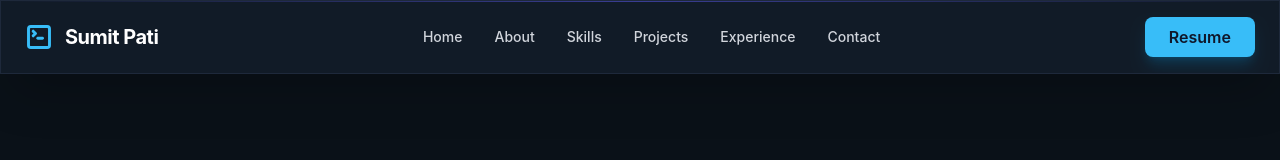
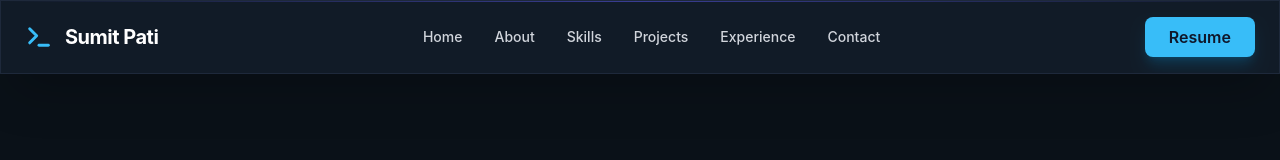
Before and after one commit to sumitpati7/sumitpati7.github.io, a React (Vite) app: page / in a window 1280 px wide. Shown: the top 160 px of the page. Built offline with nearby package versions, Linux system fonts and the light colour scheme.

Commit message:
fix: replace terminal icon

```diff
--- a/components/Navbar.jsx
+++ b/components/Navbar.jsx
@@ -1,5 +1,5 @@
 import React from 'react';
-import { SquareTerminal } from 'lucide-react';
+import { Terminal } from 'lucide-react';
 
 export const Navbar = () => {
   const navLinks = ['Home', 'About', 'Skills', 'Projects', 'Experience', 'Contact'];
@@ -10,7 +10,7 @@ export const Navbar = () => {
       <div className="absolute top-0 inset-x-0 h-[1px] bg-gradient-to-r from-transparent via-indigo-500 to-transparent opacity-50"></div>
 
       <div className="flex items-center gap-3 cursor-pointer group z-10">
-        <SquareTerminal className="w-7 h-7 text-[#38bdf8] group-hover:text-blue-400 transition-colors" strokeWidth={2.5} />
+        <Terminal className="w-7 h-7 text-[#38bdf8] group-hover:text-blue-400 transition-colors" strokeWidth={2.5} />
         <span className="text-white font-bold text-xl tracking-tight">Sumit Pati</span>
       </div>
 
```
